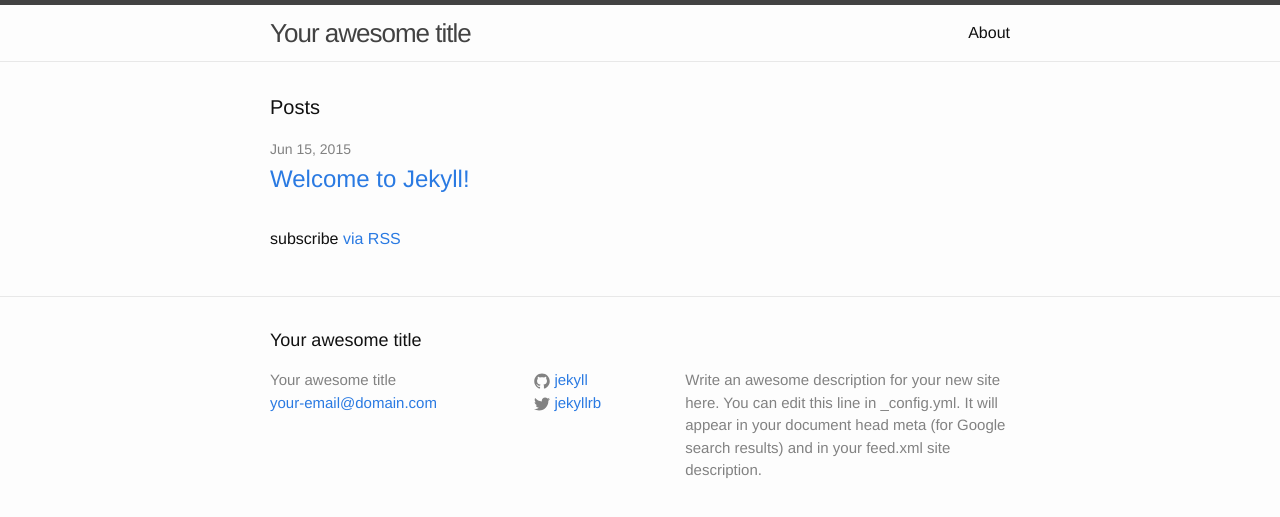
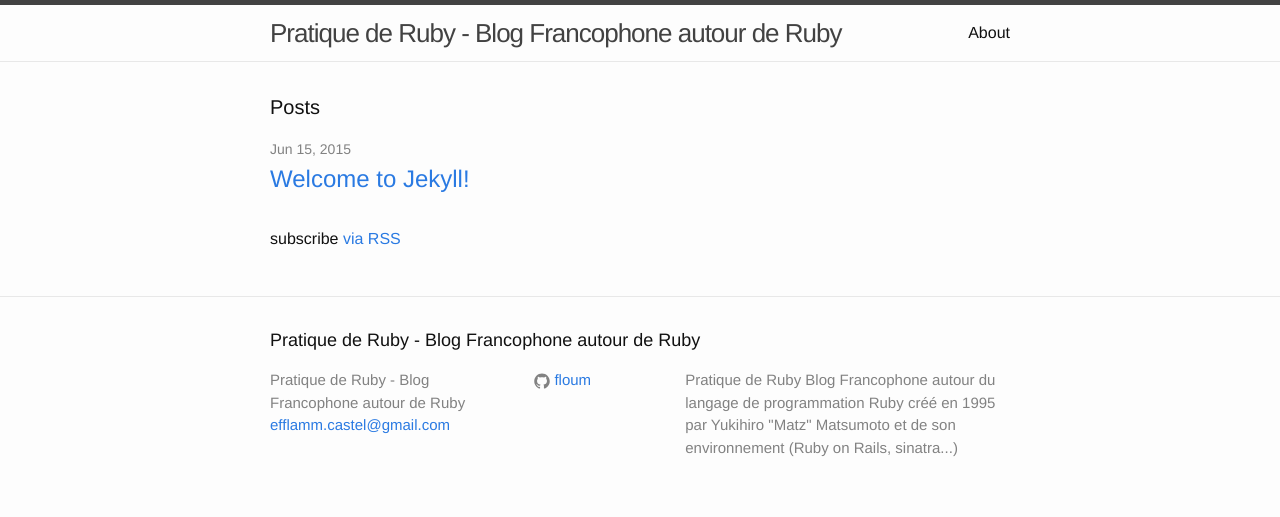
Before and after one commit to floum/floum.github.io, a Jekyll site: the page built from index.html, in a window 1280 px wide. Shown: the top 517 px of the page. Built offline with Jekyll 4.4.1, drawn with Linux system fonts in a browser that asks for light colours.

Commit message:
modified config.yml

```diff
--- a/_config.yml
+++ b/_config.yml
@@ -1,14 +1,13 @@
 # Site settings
-title: Your awesome title
-email: your-email@domain.com
+title: Pratique de Ruby - Blog Francophone autour de Ruby
+email: efflamm.castel@gmail.com
 description: > # this means to ignore newlines until "baseurl:"
-  Write an awesome description for your new site here. You can edit this
-  line in _config.yml. It will appear in your document head meta (for
-  Google search results) and in your feed.xml site description.
+  Pratique de Ruby
+  Blog Francophone autour du langage de programmation Ruby créé en 1995
+  par Yukihiro "Matz" Matsumoto et de son environnement (Ruby on Rails, sinatra...)
 baseurl: "" # the subpath of your site, e.g. /blog/
-url: "http://yourdomain.com" # the base hostname & protocol for your site
-twitter_username: jekyllrb
-github_username:  jekyll
+url: "http://floum.github.io" # the base hostname & protocol for your site
+github_username: floum
 
 # Build settings
 markdown: kramdown
```
